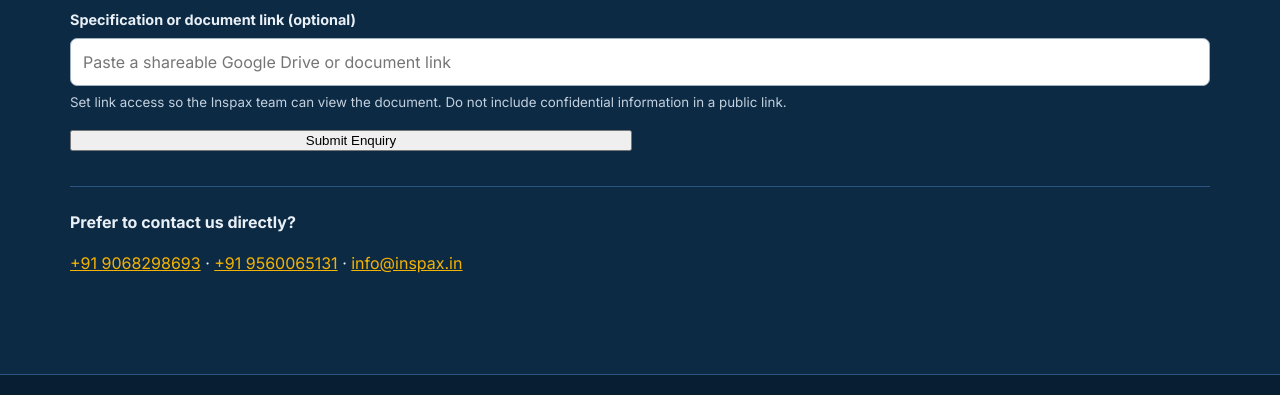
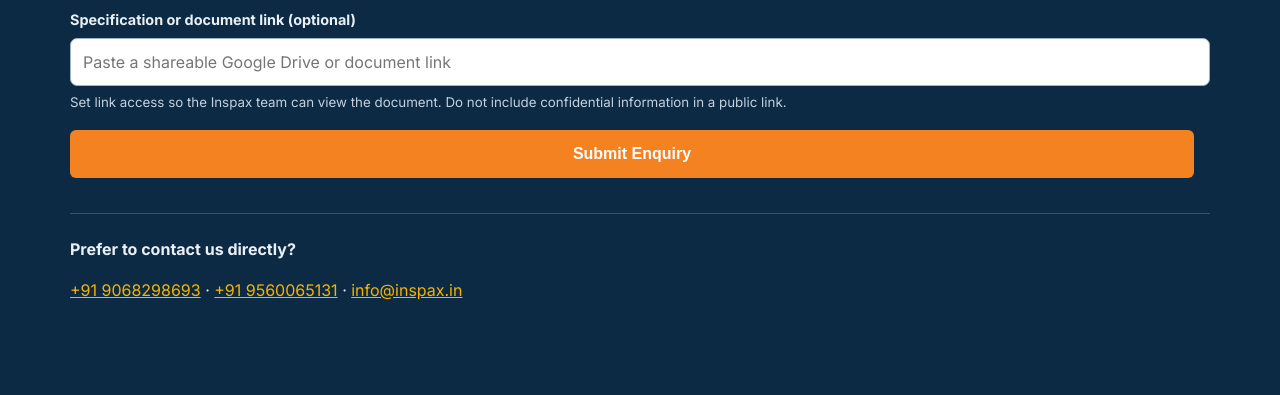
Before and after one commit to Dilkash1617/Inspax_Servicepage, a plain HTML site: page index.html in a window 1280 px wide. Shown: the part 7855-8250 px from the top of the page. Drawn offline with Linux system fonts and the light colour scheme.

Commit message:
Add submit button styles
Added styles for a submit button with hover and focus effects.

```diff
--- a/styles.css
+++ b/styles.css
@@ -99,3 +99,26 @@ details p{margin:10px 0 0;color:var(--muted)}
  .row .b{width:100%}
 }
 @media(prefers-reduced-motion:reduce){html{scroll-behavior:auto}*,*::before,*::after{transition:none!important;animation:none!important}}
+.submit-btn {
+  display: inline-block;
+  width: 200%;
+  padding: 15px 24px;
+  background: #f58220;
+  color: #ffffff;
+  border: none;
+  border-radius: 6px;
+  font-size: 16px;
+  font-weight: 600;
+  cursor: pointer;
+  transition: background 0.3s ease, transform 0.2s ease;
+}
+
+.submit-btn:hover {
+  background: #d96810;
+  transform: translateY(-2px);
+}
+
+.submit-btn:focus-visible {
+  outline: 3px solid #222;
+  outline-offset: 3px;
+}
```
